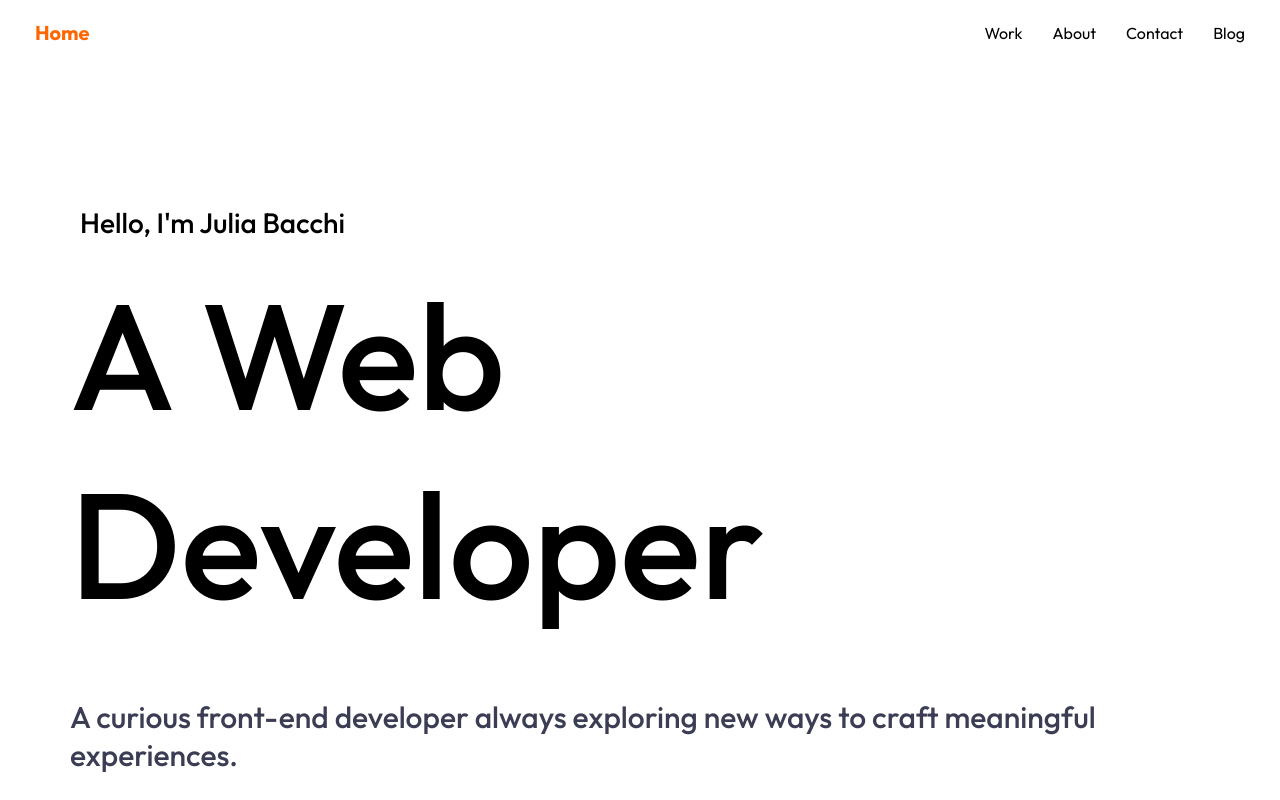
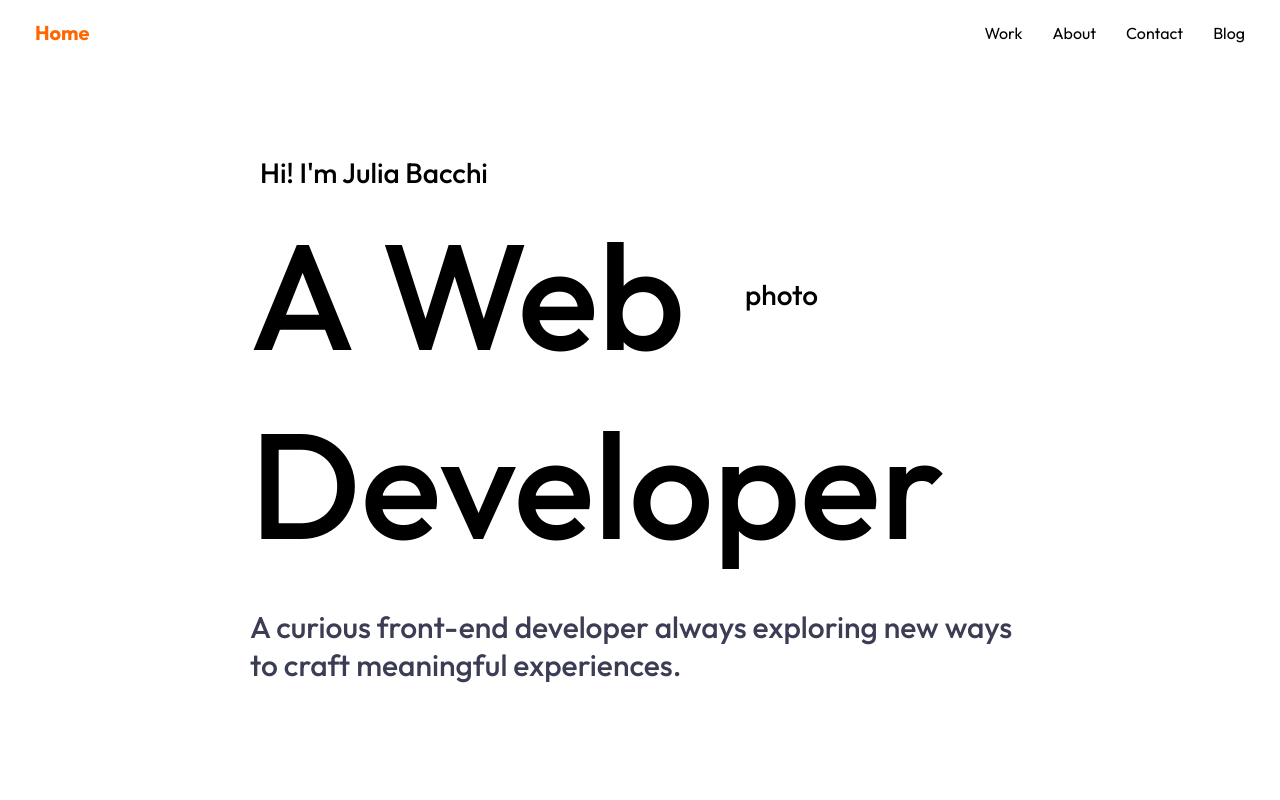
Before and after one commit to juliabacchi1/julia-portfolio, a React (Create React App) app: page / in a window 1280 px wide. Shown: the top 800 px of the page. Built offline with nearby package versions, Linux system fonts and the light colour scheme.

Commit message:
Builded and initial styled the Home component

```diff
--- a/src/pages/Home.js
+++ b/src/pages/Home.js
@@ -8,10 +8,18 @@ function Home() {
     <div>
       <section id="home">
         <div className="Container">
-          <p>Hello, I'm Julia Bacchi</p>
-          <h1>A Web Developer</h1>
+          <div>
+            <p>Hi! I'm Julia Bacchi</p>
+          </div>
+          <div className="Container-son">
+            <h1>A Web</h1>
+            <p>photo</p>
+          </div>
+          <div>
+            <h1>Developer</h1>
+          </div>
         </div>
-        <div className="Introduction">
+        <div className="Container">
           <h3>
             A curious front-end developer always exploring new ways to craft
             meaningful experiences.
--- a/src/styles/Home.css
+++ b/src/styles/Home.css
@@ -1,12 +1,21 @@
-.Container,
-.Introduction {
-  margin: 50px;
+.Container {
+  max-width: 780px;
+  display: flex;
+  flex-direction: column;
+  margin: 0 auto;
+  align-items: flex-start;
+}
+
+.Container-son {
+    display: flex;
+    align-items: center;
+    gap: 50px;
 }
 
 h1 {
   font-size: 150px;
   font-weight: 500;
-  padding: 10px 0;
+  padding: 0;
   margin: 0;
 }
 
--- a/src/styles/Navbar.css
+++ b/src/styles/Navbar.css
@@ -22,6 +22,10 @@ nav ul li a {
   text-decoration: none;
 }
 
+nav ul li a:hover {
+  color: #383a48;
+}
+
 nav ul li a.active {
   font-weight: bold;
   color: #ff6600;
```
